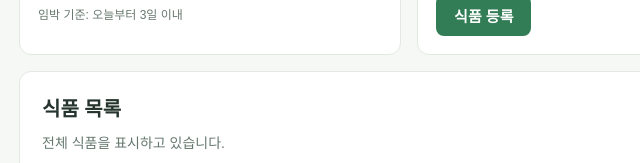
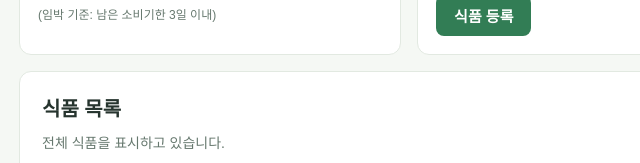
Before and after one commit to Jueun-Ha/my_fridge3, a plain HTML site: page main.html in a window 1280 px wide. Shown: the part 275-438 px from the top of the page, 146-786 px from the left. Drawn offline with Linux system fonts and the light colour scheme.

Commit message:
Update main.html

```diff
--- a/main.html
+++ b/main.html
@@ -27,7 +27,7 @@
         <button class="summary-box" type="button" data-filter="soon" aria-pressed="false"><strong id="soon-count">0</strong><span>소비기한 임박</span></button>
         <button class="summary-box" type="button" data-filter="expired" aria-pressed="false"><strong id="expired-count">0</strong><span>소비기한 경과</span></button>
       </div>
-      <p class="section-help">임박 기준: 오늘부터 3일 이내</p>
+      <p class="section-help">(임박 기준: 남은 소비기한 3일 이내)</p>
     </section>
     <section class="panel register-panel" aria-labelledby="register-title">
       <h2 id="register-title">식품 등록</h2>
```
